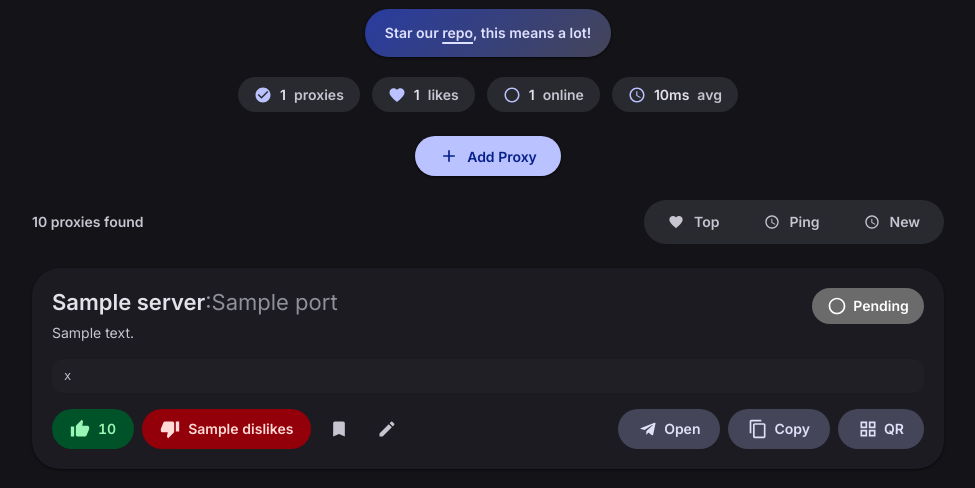
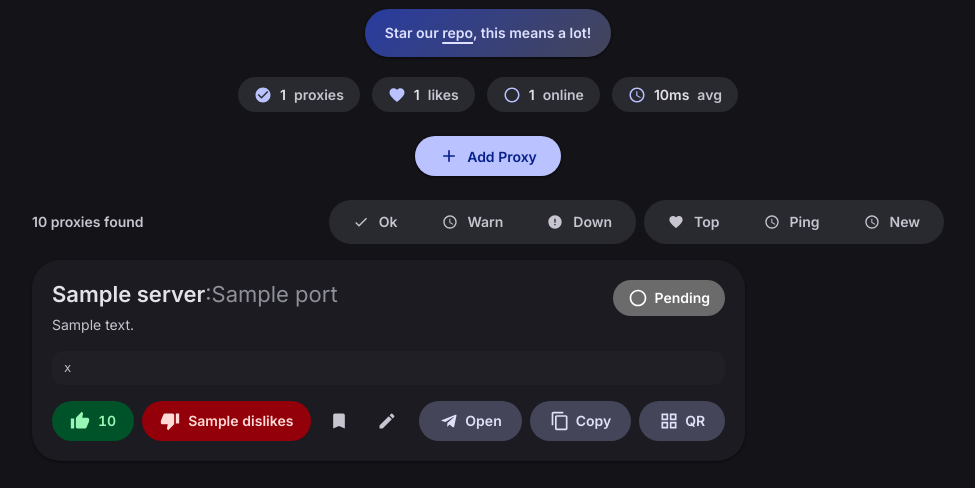
Before and after one commit to trassert/ProxySite, a Python web app: template templates/index.html in a window 1280 px wide. Shown: the part 135-623 px from the top of the page, without its empty margins (152-1127 px from the left). Run offline with Jinja, Linux system fonts and the light colour scheme; the template is opened without the code that fills it: most values are stand-ins (such as "Sample title", 1, 10 or a date in 2020).

Commit message:
feat: add filters

```diff
--- a/static/app.js
+++ b/static/app.js
@@ -212,6 +212,22 @@ function openTelegramLink(link, event) {
 function sortBy(sort) {
   const url = new URL(window.location);
   url.searchParams.set("sort", sort);
+  window.location.href = url.toString();
+}
+
+function toggleFilter(category, button) {
+  const url = new URL(window.location);
+  const current = url.searchParams
+    .get("filter")
+    .split(",")
+    .filter(Boolean);
+  const index = current.indexOf(category);
+  if (index === -1) {
+    current.push(category);
+  } else {
+    current.splice(index, 1);
+  }
+  url.searchParams.set("filter", current.join(","));
   window.location.href = url.toString();
 }
 
--- a/static/styles.css
+++ b/static/styles.css
@@ -553,6 +553,34 @@ html.dark .btn-tonal:hover {
 .segment-btn.active {
   background: var(--md-sys-color-secondary-container);
   color: var(--md-sys-color-on-secondary-container);
+}
+
+/* Proxy status filter toggles */
+.controls-group {
+  display: inline-flex;
+  gap: 8px;
+}
+
+.filter-btn .icon {
+  width: 16px;
+  height: 16px;
+  margin-right: 4px;
+  vertical-align: middle;
+}
+
+.filter-btn.active[data-filter="ok"] {
+  background: var(--md-sys-color-success-container);
+  color: var(--md-sys-color-on-success-container);
+}
+
+.filter-btn.active[data-filter="warn"] {
+  background: var(--md-sys-color-warning-container);
+  color: var(--md-sys-color-on-warning-container);
+}
+
+.filter-btn.active[data-filter="down"] {
+  background: var(--md-sys-color-error-container);
+  color: var(--md-sys-color-on-error-container);
 }
 
 /* ============================================
--- a/templates/index.html
+++ b/templates/index.html
@@ -119,7 +119,43 @@
       <!-- Controls Bar -->
       <div class="controls-bar">
         <span class="controls-label">{{ total }} proxies found</span>
-        <div class="segmented-buttons">
+        <div class="controls-group">
+          <div class="segmented-buttons filter-buttons">
+            <button
+              class="segment-btn filter-btn {% if 'ok' in filter.split(',') %}active{% endif %}"
+              data-filter="ok"
+              onclick="toggleFilter('ok', this)"
+              title="Show working proxies"
+            >
+              <svg class="icon" viewBox="0 0 24 24">
+                <path d="M9 16.17L4.83 12l-1.42 1.41L9 19 21 7l-1.41-1.41L9 16.17z" />
+              </svg>
+              Ok
+            </button>
+            <button
+              class="segment-btn filter-btn {% if 'warn' in filter.split(',') %}active{% endif %}"
+              data-filter="warn"
+              onclick="toggleFilter('warn', this)"
+              title="Show TCP fallback proxies"
+            >
+              <svg class="icon" viewBox="0 0 24 24">
+                <path d="M11.99 2C6.47 2 2 6.48 2 12s4.47 10 9.99 10C17.52 22 22 17.52 22 12S17.52 2 11.99 2zM12 20c-4.42 0-8-3.58-8-8s3.58-8 8-8 8 3.58 8 8-3.58 8-8 8zm.5-13H11v6l5.25 3.15.75-1.23-4.5-2.67V7z" />
+              </svg>
+              Warn
+            </button>
+            <button
+              class="segment-btn filter-btn {% if 'down' in filter.split(',') %}active{% endif %}"
+              data-filter="down"
+              onclick="toggleFilter('down', this)"
+              title="Show dead proxies"
+            >
+              <svg class="icon" viewBox="0 0 24 24">
+                <path d="M12 2C6.48 2 2 6.48 2 12s4.48 10 10 10 10-4.48 10-10S17.52 2 12 2zm1 15h-2v-2h2v2zm0-4h-2V7h2v6z" />
+              </svg>
+              Down
+            </button>
+          </div>
+          <div class="segmented-buttons">
           <button
             class="segment-btn {% if sort_by == 'likes' %}active{% endif %}"
             onclick="sortBy('likes')"
```
Also changed, not shown: database.py (+28 -2 lines), main.py (+25 -2 lines).
